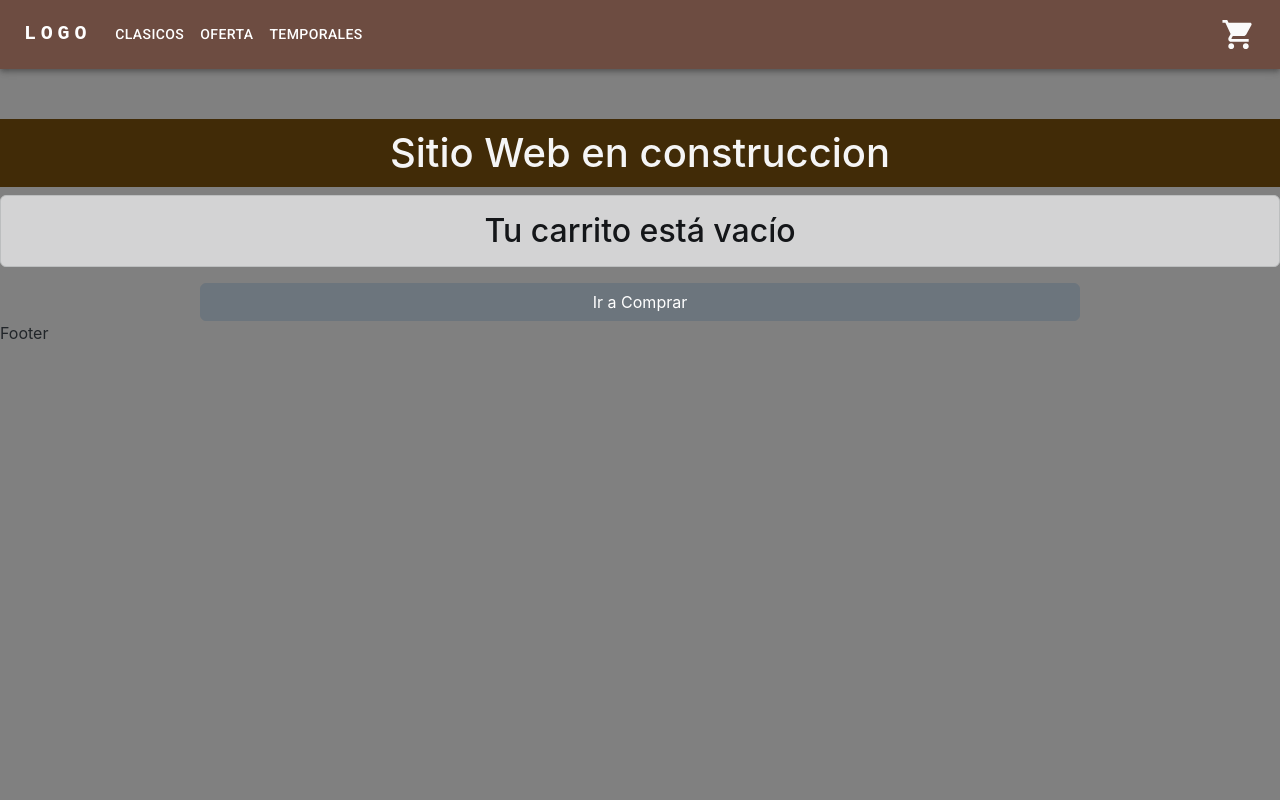
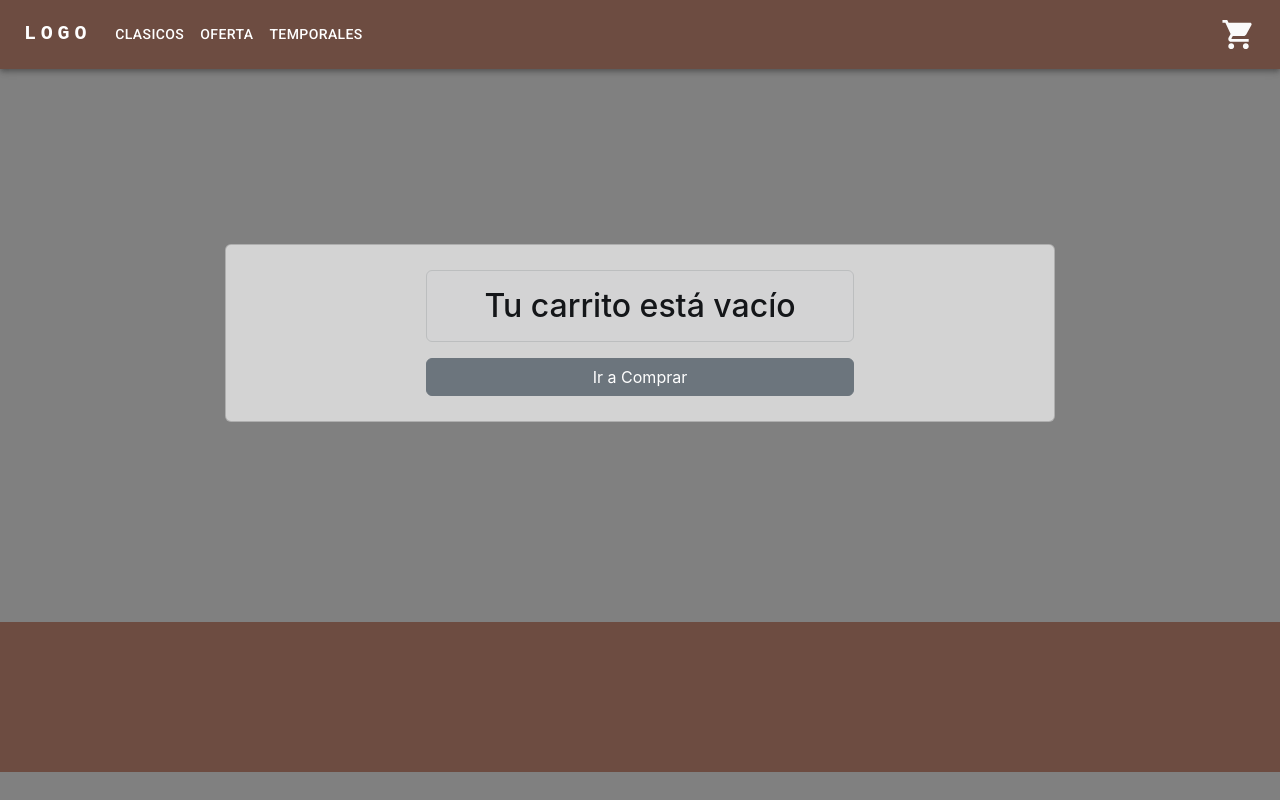
Before and after one commit to kevod1997/ReactJS-e-commerce, a React (Create React App) app: page /cart in a window 1280 px wide. Built offline with nearby package versions, Linux system fonts and the light colour scheme.

Commit message:
agregramos loader, cambios en el layout

```diff
--- a/src/App.js
+++ b/src/App.js
@@ -11,9 +11,6 @@ import Cart from "./components/Cart";
 import {CartProvider} from './context/CartContext'
 
 function App() {
-
-  const saludo = "Sitio Web en construccion";
-
   return (
   <>
   <CartProvider>
@@ -22,10 +19,11 @@ function App() {
   <NavBar/>
   <Routes>
     {/* <Route path="/test" element={<TestLecturaDeProductos />} />  */}
-    <Route path="/" element={<ItemListContainer saludo={saludo}/>} />
-    <Route path="/category/:categoryId" element={<ItemListContainer saludo={saludo}/>} />
+    <Route path="/ProyectoCoderReact" element={<ItemListContainer/>} />
+    <Route path="/" element={<ItemListContainer/>} />
+    <Route path="/category/:categoryId" element={<ItemListContainer/>} />
     <Route path="/detail/:id" element={<ItemDetailContainer/>} />
-    <Route path="/cart" element={<Cart saludo={saludo}/>} />
+    <Route path="/cart" element={<Cart/>} />
   </Routes>
   <Footer/>
   </ThemeProvider>
--- a/src/components/Cart.jsx
+++ b/src/components/Cart.jsx
@@ -7,7 +7,7 @@ import CartItem from "./CartItem";
 // import { useContext } from 'react'
 // import { CartContext } from '../context/CartContext'
 
-const Cart = ({ saludo }) => {
+const Cart = () => {
   //forma larga de llamar context
   //  const{cart} = useContext(CartContext)
 
@@ -16,20 +16,20 @@ const Cart = ({ saludo }) => {
   const navegate = useNavigate();
   return (
     <>
-      <h1 className="elH1"> {saludo}</h1>
-      <div>
+      <div style={{marginTop: '175px'}}>
         {!cart.length ? (
-          <div>
+          <div className="card text-center" style={{marginLeft: '225px', marginRight: '225px',backgroundColor: '#D3D3D3'}}>
             <h2
               className="alert alert-dark d-flex justify-content-center"
               role="alert"
+              style={{ marginLeft: '200px', marginRight: '200px', marginTop: '25px'}}
             >
               Tu carrito está vacío
             </h2>
             <a
               className="btn btn-secondary d-flex justify-content-center"
               onClick={() => navegate("/")}
-              style={{ marginLeft: "200px", marginRight: "200px" }}
+              style={{ marginLeft: "200px", marginRight: "200px", marginBottom: '25px' }}
             >
               Ir a Comprar
             </a>
--- a/src/components/Footer.jsx
+++ b/src/components/Footer.jsx
@@ -2,7 +2,7 @@ import React from 'react'
 
 function Footer() {
   return (
-    <div>Footer</div>
+    <div className='footer' ></div>
   )
 }
 
--- a/src/components/ItemDetail.jsx
+++ b/src/components/ItemDetail.jsx
@@ -48,7 +48,7 @@ const ItemDetail = ({ productDetail }) => {
   return (
     <div>
       <div className="container-fluid">
-        <div className="row" style={{ margin: "5px" }}>
+        <div className="row" style={{ margin: "5px"}}>
           <div
             className="card col-3"
             style={{ width: "19rem", margin: "30px" }}
--- a/src/components/ItemDetailContainer.jsx
+++ b/src/components/ItemDetailContainer.jsx
@@ -4,6 +4,7 @@ import { useParams } from "react-router-dom";
 import { database } from "../firebase/firebase";
 // import { data } from "../mocks/mockData";
 import ItemDetail from "./ItemDetail";
+import Loader from "./Loader";
 
 const ItemDetailContainer = () => {
   const [productDetail, setProductDetail] = useState({});
@@ -38,7 +39,7 @@ const ItemDetailContainer = () => {
   return (
     <div>
       {loading ? (
-        <p>Loading...</p>
+        <div><Loader/></div>
       ) : (
         <ItemDetail productDetail={productDetail} />
       )}
--- a/src/components/ItemListContainer.jsx
+++ b/src/components/ItemListContainer.jsx
@@ -5,8 +5,9 @@ import { useParams } from "react-router-dom";
 // import { data } from "../mocks/mockData";
 import { collection, getDocs, query, where } from "firebase/firestore";
 import { database } from "../firebase/firebase";
+import Loader from "./Loader";
 
-const ItemListContainer = ({ saludo }) => {
+const ItemListContainer = () => {
   const [listProducts, setListProducts] = useState([]);
   const [loading, setLoading] = useState(false);
   const { categoryId } = useParams();
@@ -50,10 +51,7 @@ const ItemListContainer = ({ saludo }) => {
 
   return (
     <>
-      <div className="itemContainer">
-        <h1> {saludo} </h1>
-      </div>
-      {loading ? <p>Cargando...</p> : <ItemList listProducts={listProducts} />}
+      {loading ? <div><Loader/></div> : <ItemList listProducts={listProducts} />}
     </>
   );
 };
--- /dev/null
+++ b/src/components/Loader.jsx
@@ -0,0 +1,11 @@
+import React from "react";
+
+export default function Loader() {
+  return (
+    <div className="text-center">
+      <div className="spinner-border"  style={{width: '10rem', height: '10rem', marginTop: '15rem'}} role="status">
+        <span className="visually-hidden">Loading...</span>
+      </div>
+    </div>
+  );
+}
--- a/src/components/NavBar.jsx
+++ b/src/components/NavBar.jsx
@@ -10,14 +10,11 @@ import Typography from "@mui/material/Typography";
 import Menu from "@mui/material/Menu";
 import MenuIcon from "@mui/icons-material/Menu";
 import Container from "@mui/material/Container";
-import Avatar from "@mui/material/Avatar";
 import Button from "@mui/material/Button";
-import Tooltip from "@mui/material/Tooltip";
 import MenuItem from "@mui/material/MenuItem";
 import AdbIcon from "@mui/icons-material/Adb";
 import CartWidget from "./CartWidget";
-import { NavLink, useNavigate } from "react-router-dom";
-import { IndeterminateCheckBoxOutlined } from "@mui/icons-material";
+import { NavLink } from "react-router-dom";
 
 const pages = [
   { enlace: "/category/Clasicos", nombre: "Clasicos" },
--- a/src/index.css
+++ b/src/index.css
@@ -1,7 +1,7 @@
 body {
   margin: 0;
-  font-family: -apple-system, BlinkMacSystemFont, 'Segoe UI', 'Roboto', 'Oxygen',
-    'Ubuntu', 'Cantarell', 'Fira Sans', 'Droid Sans', 'Helvetica Neue',
+  font-family: -apple-system, BlinkMacSystemFont, "Segoe UI", "Roboto", "Oxygen",
+    "Ubuntu", "Cantarell", "Fira Sans", "Droid Sans", "Helvetica Neue",
     sans-serif;
   -webkit-font-smoothing: antialiased;
   -moz-osx-font-smoothing: grayscale;
@@ -9,65 +9,72 @@ body {
 }
 
 code {
-  font-family: source-code-pro, Menlo, Monaco, Consolas, 'Courier New',
+  font-family: source-code-pro, Menlo, Monaco, Consolas, "Courier New",
     monospace;
 }
-.itemContainer{
+.itemContainer {
   background-color: rgb(65, 43, 7);
 }
 
-.itemContainer h1{
+.itemContainer h1 {
   text-align: center;
   color: whitesmoke;
   margin-top: 50px;
   padding: 10px;
 }
 
-.mensaje{
+.mensaje {
   background-color: aliceblue;
   text-align: center;
   padding: 20px;
 }
-.texto{
+.texto {
   background-color: aliceblue;
   text-align: center;
   padding: 20px;
-
 }
-.texto1{
+.texto1 {
   display: inline-block;
   margin: 15px;
 }
-.texto2{
+.texto2 {
   background-color: aliceblue;
-  display:flex;
+  display: flex;
   align-items: center;
-  justify-content:center;
+  justify-content: center;
   flex-direction: column;
 }
 
-.itemCount{
+.itemCount {
   background-color: rgb(65, 43, 7);
-  display:flex;
+  display: flex;
   align-items: center;
-  justify-content:center;
+  justify-content: center;
   flex-direction: column;
 }
-.contador{
+.contador {
   background-color: aliceblue;
   color: black;
   border-radius: 30px;
-
 }
-.contador:hover{
+.contador:hover {
   background-color: grey;
 }
 
-
-.elH1{
+.elH1 {
   background-color: rgb(65, 43, 7);
   text-align: center;
   color: whitesmoke;
   margin-top: 50px;
   padding: 10px;
 }
+
+.footer {
+  height: 150px;
+  margin-top: 200px;
+  background-color: #6d4c41;
+  position: relative;
+  left: 0;
+  bottom: 0;
+  right: 0;
+}
```
Also changed, not shown: src/components/CartLayout.jsx (deleted, +0 -11 lines).
